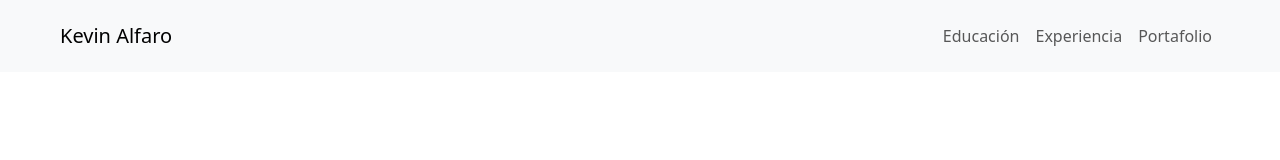
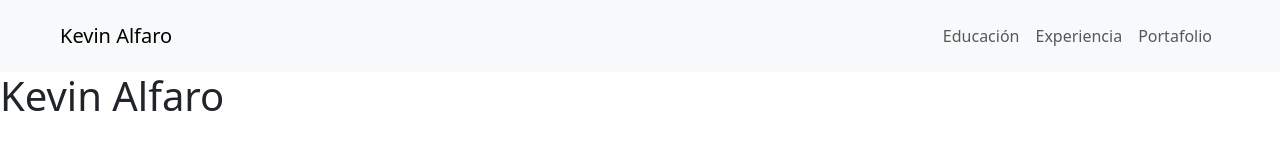
Before and after one commit to diegnzv/forkkevof290, a plain HTML site: page index.html in a window 1280 px wide. Drawn offline with nearby package versions, Linux system fonts and the light colour scheme; a web font is replaced by a local one.

Commit message:
agrego clase a section

```diff
--- a/index.html
+++ b/index.html
@@ -23,6 +23,11 @@
           </div>
         </div>
       </nav>
+      <main>
+        <section class="encabezado">
+            <h1>Kevin Alfaro</h1>
+        </section>
+        </main>
     <script src="https://cdn.jsdelivr.net/npm/bootstrap@5.3.3/dist/js/bootstrap.bundle.min.js" integrity="sha384-YvpcrYf0tY3lHB60NNkmXc5s9fDVZLESaAA55NDzOxhy9GkcIdslK1eN7N6jIeHz" crossorigin="anonymous"></script>
   </body>
 </html>
```
